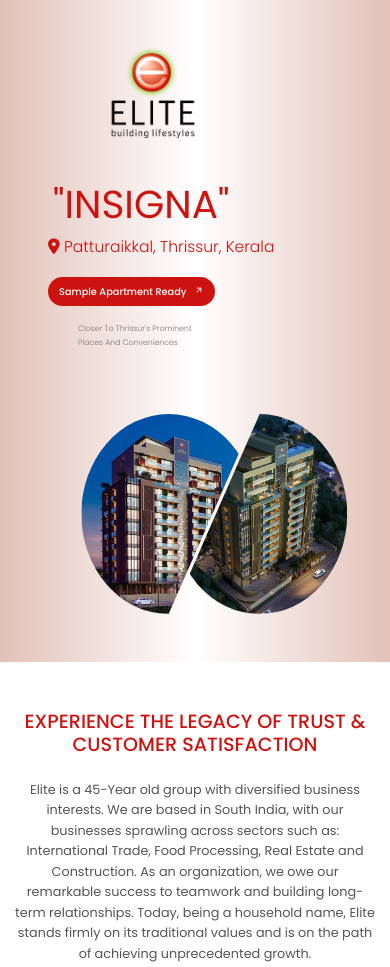
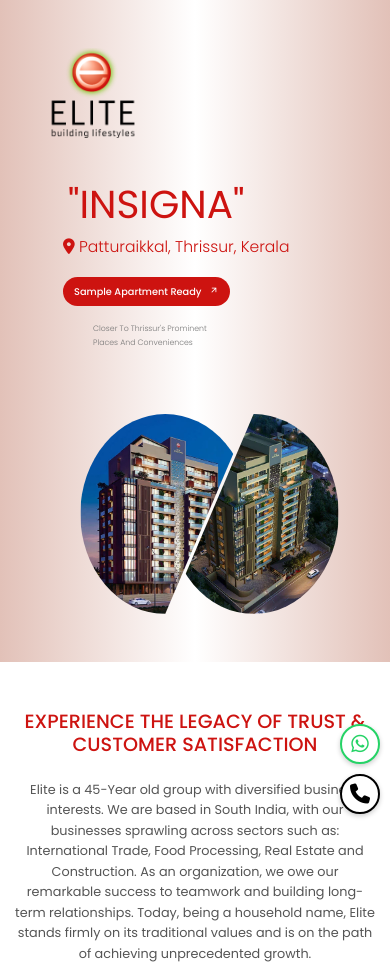
Before and after one commit to amal-davis/Elite_landing_pages, a plain HTML site: page index.html in a window 390 px wide. Shown: the top 967 px of the page. Drawn offline with nearby package versions, Linux system fonts and the light colour scheme; a web font is replaced by a local one.

Commit message:
Updated Files

```diff
--- a/ex.css
+++ b/ex.css
@@ -15,7 +15,6 @@ body {
 .logo-container {
     display: flex;
     align-items: center;
-    padding-left: 60px;
 }
 
 .elite-logo {
@@ -60,11 +59,7 @@ body {
     border-radius: 50%;
     z-index: -1; /* Place it behind the content */
 }
-@media (max-width: 576px) {
-    .circle-backgrounds {
-        display: none; /* Hide the circle on screens smaller than 576px */
-    }
-}
+
 .circle-backgrounde {
     position: absolute;
     top: -50px; /* Adjust to move the circle down or up */
@@ -82,6 +77,11 @@ body {
         display: none; /* Hide the circle on screens smaller than 576px */
     }
 }
+@media (max-width: 576px) {
+    .circle-backgrounds {
+        display: none; /* Hide the circle on screens smaller than 576px */
+    }
+}
 
 .insigna-title {
     color: #CD1310;
@@ -126,7 +126,6 @@ body {
     .insigna-title {
         font-size: 10vw;
         margin-top: 40px;
-        margin-left: 20px;
     }
     .location {
         font-size: 3.5vw;
@@ -147,20 +146,16 @@ body {
     .insigna-title {
         font-size: 12vw;
         margin-top: 30px;
-        margin-left: 10px;
     }
     .location {
         font-size: 4vw;
-        margin-left: 10px;
     }
     .sample-btn {
         font-size: 4vw;
         padding: 8px 15px;
-        margin-right: 50px;
     }
     .subtitle {
         font-size: 4vw;
-        margin-left: 10px;
     }
 }
 
@@ -169,20 +164,16 @@ body {
     .insigna-title {
         font-size: 14vw;
         margin-top: 20px;
-        margin-left: 5px;
     }
     .location {
         font-size: 4.5vw;
-        margin-left: 5px;
     }
     .sample-btn {
         font-size: 4.5vw;
         padding: 5px 10px;
-        margin-right: 20px;
     }
     .subtitle {
         font-size: 4.5vw;
-        margin-left: 5px;
     }
 }
 .container-fluid {
@@ -352,7 +343,8 @@ body {
   @media (max-width: 600px) {
     .containers {
       height: 200px;
-      width: 350px; /* Set a fixed height for small screens */
+      width: 550px;
+        padding-right: 210px;
     }
     .circle {
       width: 200px;
@@ -365,6 +357,9 @@ body {
       transform: translateX(-29%);
     }
   }
+
+
+
 
 
 /* Discount Badge */
@@ -409,7 +404,7 @@ body {
 
     .sample-btn {
         font-size: 2.5vw;
-        margin-right: 100px;
+
     }
 
     .subtitle {
--- a/index.html
+++ b/index.html
@@ -27,7 +27,79 @@
 
 
 </head>
+<style>
+  /* Container for fixed icons */
+.fixed-icons {
+    position: fixed;
+    bottom: 50px; /* Distance from the bottom of the page */
+    right: 20px; /* Distance from the right edge of the page */
+    display: flex;
+    flex-direction: column;
+    gap: 10px; /* Space between the two icons */
+    z-index: 999; /* Make sure the icons stay on top of other content */
+}
+.fixed-icons a{
+  text-decoration: none;
+}
+/* General icon styling */
+.fixed-icons .icon {
+    display: flex;
+    justify-content: center;
+    align-items: center;
+    width: 50px;
+    height: 50px;
+    border-radius: 50%;
+    background-color: #fff; /* Background color */
+    border: 2px solid #000; /* Optional: border around the icon */
+    box-shadow: 0 2px 5px rgba(0, 0, 0, 0.2); /* Add shadow for better visibility */
+    text-align: center;
+    font-size: 24px;
+    color: #000; /* Icon color */
+    transition: all 0.3s ease;
+}
+
+/* WhatsApp specific styling */
+.whatsapp-icon {
+    color: #25D366 !important; /* WhatsApp green color */
+    border-color: #25D366 !important;
+}
+
+/* Hover effect */
+.fixed-icons .icon:hover {
+    transform: scale(1.1); /* Slight zoom effect on hover */
+    box-shadow: 0 4px 8px rgba(0, 0, 0, 0.3);
+}
+
+/* Mobile responsiveness */
+@media (max-width: 768px) {
+    .fixed-icons {
+        bottom: 30px;
+        right: 10px;
+    }
+    .fixed-icons .icon {
+        width: 40px;
+        height: 40px;
+        font-size: 20px;
+    }
+}
+a{
+  text-decoration: none;
+}
+
+</style>
 <body>
+  <div class="fixed-icons">
+    <!-- WhatsApp Icon -->
+    <a href="https://wa.me/PHONE_NUMBER" target="_blank" class="icon whatsapp-icon">
+        <i class="fab fa-whatsapp"></i>
+    </a>
+
+    <!-- Phone Icon -->
+    <a href="tel:PHONE_NUMBER" class="icon phone-icon">
+        <i class="fas fa-phone"></i>
+    </a>
+</div>
+
   <div class="container-fluid p-5 position-relative">
     <!-- Circle background in the bottom-left -->
 
@@ -39,10 +111,13 @@
                 <img src="elite_flag.png" alt="Elite Logo" class="elite-logo">
             </div>
             <br>
+            <div class="container">
               <h1 class="insigna-title">"INSIGNA"</h1>
               <p class="location"><i class="fas fa-map-marker-alt"></i> Patturaikkal, Thrissur, Kerala</p>
               <a href="#" class="btn sample-btn">Sample Apartment Ready <i class="ri-arrow-right-up-line"></i></a>
               <p class="subtitle mt-3">Closer To Thrissur's Prominent <span><br></span> Places And Conveniences</p>
+            </div>
+
         </div>
 
         <!-- Image Section -->
@@ -56,6 +131,8 @@
                   <img src="gallerythumb_6.webp" alt="Right Image" class="img-fluid">
               </div>
           </div>
+
+
         </div>
     </div>
 </div>
@@ -319,9 +396,9 @@
                 </div>
           </div>
 
-          <div class="container mt-5 position-relative">
+          <div class="container mt-5 position-relative" >
               <!-- Circle Background at the Top Left -->
-              <div class="circle-top-left"></div>
+              <div class="circle-top-left"style="overflow: hidden;"></div>
 
               <!-- Property Section -->
               <div class="row" style="margin-top: 100px;">
@@ -406,7 +483,7 @@
               </div>
 
               <!-- Circle Background at the Bottom Right -->
-              <div class="circle-bottom-right"></div>
+              <div class="circle-bottom-right" style=" overflow-x: hidden"></div>
             </div>
 
             <!-- SECOND SECTION -->
@@ -491,7 +568,7 @@
             <!-- THIRD SECTION (New) -->
             <div class="container mt-5 position-relative">
               <!-- Circle Background on the Left Side for the Third Section -->
-              <div class="circle-left"></div>
+              <div class="circle-left" style="overflow: hidden;"></div>
 
               <!-- Property Section -->
               <div class="row" style="margin-top: 100px;">
```
Lines whose indentation alone changed are shown as unchanged.
